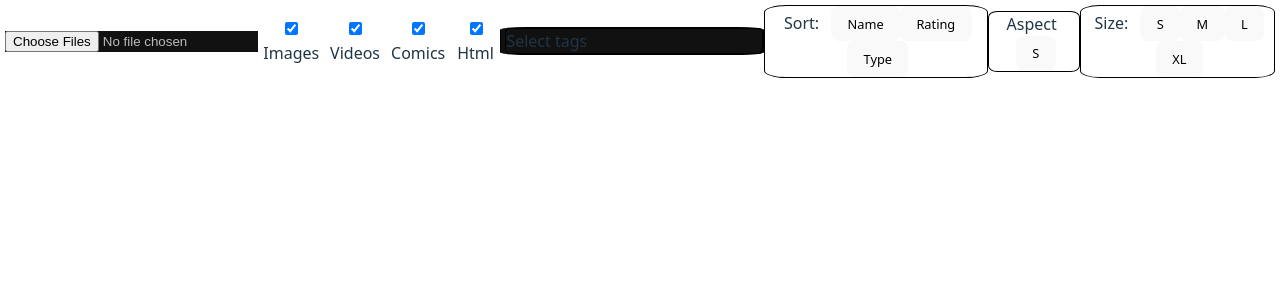
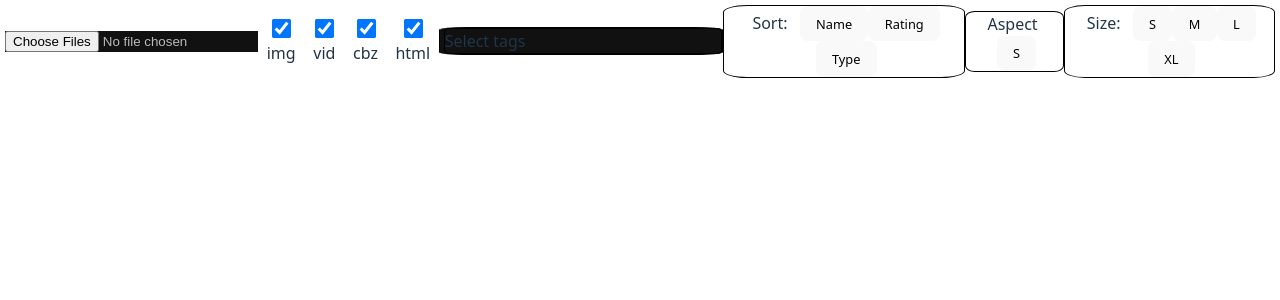
Before and after one commit to sbingley22/local-img-viewer, a React (Vite) app: page / in a window 1280 px wide. Shown: the top 300 px of the page. Built offline with nearby package versions, Linux system fonts and the light colour scheme.

Commit message:
right click file types to select only that type

```diff
--- a/src/components/HeaderTools.css
+++ b/src/components/HeaderTools.css
@@ -20,6 +20,10 @@ header p {
 input {
   background-color: #111;
   color: #bbb;
+}
+
+input[type="checkbox"] {
+  transform: scale(1.5);
 }
 
 button {
--- a/src/components/HeaderTools.jsx
+++ b/src/components/HeaderTools.jsx
@@ -20,6 +20,20 @@ function HeaderTools({ images, setImages, tags, setTags, setAspect, setThumbSize
     setThumbSize(newSize)
   }
 
+  const handleFileTypes = (e, type) => {
+    console.log(e)
+    if (e.button !== 2) return
+    e.preventDefault()
+    setShowImages(false)
+    setShowVideos(false)
+    setShowComics(false)
+    setShowHtmlLinks(false)
+    if (type === "images") setShowImages(true)
+    else if (type === "videos") setShowVideos(true)
+    else if (type === "comics") setShowComics(true)
+    else if (type === "html") setShowHtmlLinks(true)
+  }
+
   return (
     <header>
       <FolderInput
@@ -36,8 +50,9 @@ function HeaderTools({ images, setImages, tags, setTags, setAspect, setThumbSize
           type='checkbox'
           checked={showImages}
           onChange={(e)=>setShowImages(e.target.checked)}
+          onContextMenu={(e)=>handleFileTypes(e, "images")}
         />
-        Images
+        img
       </label>
       <label>
         <input
@@ -45,8 +60,9 @@ function HeaderTools({ images, setImages, tags, setTags, setAspect, setThumbSize
           type='checkbox'
           checked={showVideos}
           onChange={(e)=>setShowVideos(e.target.checked)}
+          onContextMenu={(e)=>handleFileTypes(e, "videos")}
         />
-        Videos
+        vid
       </label>
       <label>
         <input
@@ -54,8 +70,9 @@ function HeaderTools({ images, setImages, tags, setTags, setAspect, setThumbSize
           type='checkbox'
           checked={showComics}
           onChange={(e)=>setShowComics(e.target.checked)}
+          onContextMenu={(e)=>handleFileTypes(e, "comics")}
         />
-        Comics
+        cbz
       </label>
       <label>
         <input
@@ -63,8 +80,9 @@ function HeaderTools({ images, setImages, tags, setTags, setAspect, setThumbSize
           type='checkbox'
           checked={showHtmlLinks}
           onChange={(e)=>setShowHtmlLinks(e.target.checked)}
+          onContextMenu={(e)=>handleFileTypes(e, "html")}
         />
-        Html
+        html
       </label>
       <TagsTool
         images={images}
```
Also changed, not shown: 1 other file (tests, documents, lock files or other folders).
